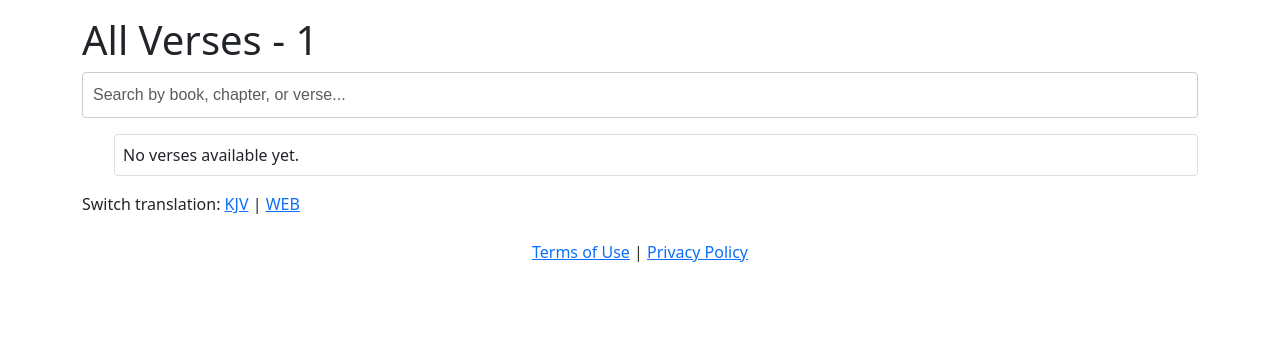
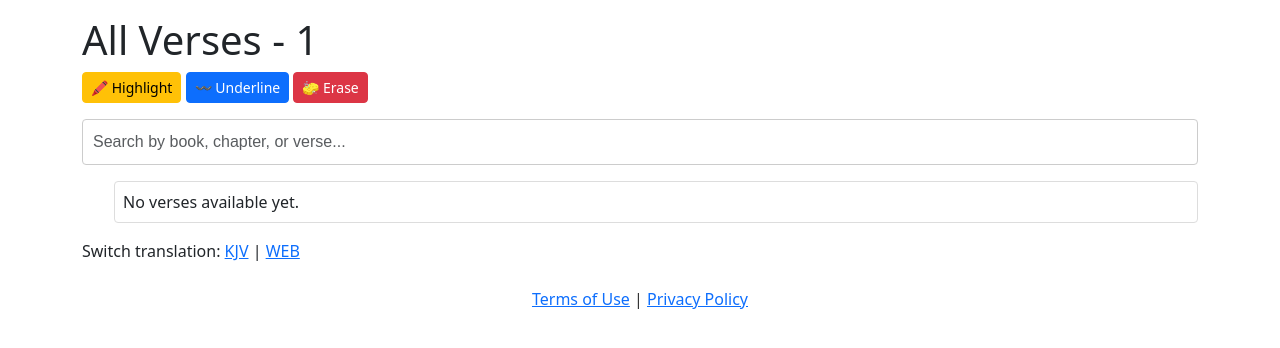
Before and after one commit to japhethnatala-glitch/bible-app-new, a Flask app: page /verses/1 in a window 1280 px wide. Shown: the part 55-403 px from the top of the page. Run offline with Flask 3, Linux system fonts and the light colour scheme; tables that the repository leaves empty hold one stand-in row (values such as "Sample post").

Commit message:
Update verses.html

```diff
--- a/templates/verses.html
+++ b/templates/verses.html
@@ -5,8 +5,15 @@
 
 <!-- ✅ Show credits balance -->
 {% if g.credits is not none %}
-  <p><strong>Your Credits:</strong> {{ g.credits }}</p>
+  <p><strong>Your Credits:</strong> <span id="creditsDisplay">{{ g.credits }}</span></p>
 {% endif %}
+
+<!-- ✅ Highlight / Underline / Erase toolbar -->
+<div class="toolbar mb-3">
+  <button id="highlightBtn" class="btn btn-warning btn-sm">🖍 Highlight</button>
+  <button id="underlineBtn" class="btn btn-primary btn-sm">〰️ Underline</button>
+  <button id="eraseBtn" class="btn btn-danger btn-sm">🧽 Erase</button>
+</div>
 
 <input type="text" id="verseSearch" placeholder="Search by book, chapter, or verse..." class="form-control mb-3">
 
@@ -30,7 +37,9 @@
       {% endif %}
 
       <li>
-        <span class="verse-text"><strong>{{ chapter }}:{{ verse }}</strong> - {{ text }} ({{ translation }})</span>
+        <span class="verse-text verse" data-id="{{ id }}">
+          <strong>{{ chapter }}:{{ verse }}</strong> - {{ text }} ({{ translation }})
+        </span>
 
         <!-- ✅ Save button aligned right -->
         <form method="POST" action="{{ url_for('save_verse', verse_id=id, translation=translation) }}" class="save-form">
@@ -50,6 +59,7 @@
 </p>
 
 <script>
+  // ✅ Search filter
   document.getElementById('verseSearch').addEventListener('keyup', function() {
     var filter = this.value.toLowerCase().trim();
     var verses = document.querySelectorAll('#versesList li');
@@ -58,5 +68,43 @@
       verse.style.display = text.includes(filter) ? '' : 'none';
     });
   });
+
+  // ✅ Highlight / Underline / Erase logic tied to credits
+  let currentAction = null;
+
+  document.getElementById("highlightBtn").addEventListener("click", () => currentAction = "highlight");
+  document.getElementById("underlineBtn").addEventListener("click", () => currentAction = "underline");
+  document.getElementById("eraseBtn").addEventListener("click", () => currentAction = "erase");
+
+  document.querySelectorAll(".verse").forEach(verse => {
+    verse.addEventListener("click", () => {
+      const verseId = verse.dataset.id;
+
+      if (currentAction === "highlight" || currentAction === "underline") {
+        fetch("{{ url_for('mark_verse') }}", {
+          method: "POST",
+          headers: { "Content-Type": "application/json" },
+          body: JSON.stringify({ verse_id: verseId, action: currentAction })
+        })
+        .then(res => res.json())
+        .then(data => {
+          if (data.success) {
+            if (currentAction === "highlight") verse.classList.add("highlighted");
+            if (currentAction === "underline") verse.classList.add("underlined");
+            document.getElementById("creditsDisplay").textContent = data.new_balance;
+          } else {
+            alert("Not enough credits!");
+          }
+        });
+      } else if (currentAction === "erase") {
+        verse.classList.remove("highlighted", "underlined");
+        fetch("{{ url_for('erase_mark') }}", {
+          method: "POST",
+          headers: { "Content-Type": "application/json" },
+          body: JSON.stringify({ verse_id: verseId })
+        });
+      }
+    });
+  });
 </script>
 {% endblock %}
```
